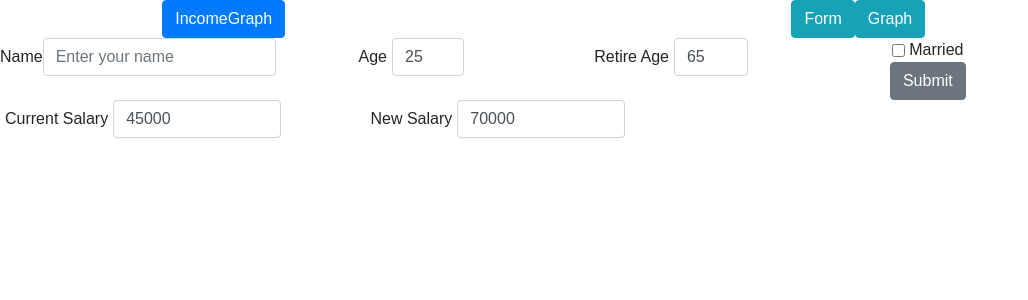
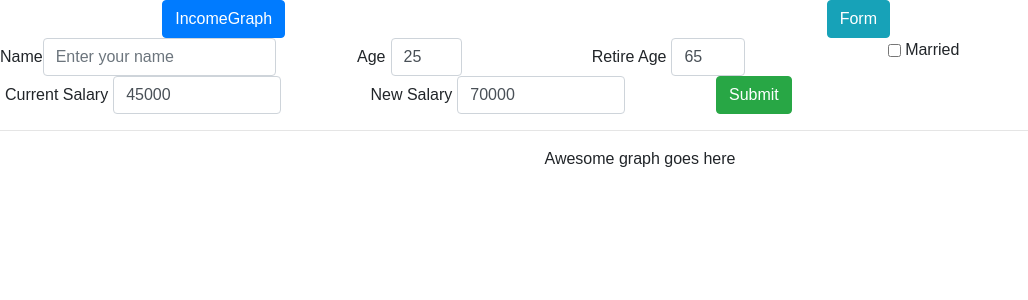
Before and after one commit to tgreenhalgh/incomeGraph, a React (Create React App) app: page /form in a window 1280 px wide. Shown: the top 300 px of the page, without its empty margins (0-1028 px from the left). Built offline with nearby package versions, Linux system fonts and the light colour scheme.

Commit message:
moves graph to same page as form

```diff
--- a/src/App.js
+++ b/src/App.js
@@ -2,7 +2,6 @@ import React, { Component } from 'react';
 import { Route } from 'react-router-dom';
 import Header from './components/Header';
 import InputForm from './components/InputForm';
-import Graph from './components/Graph';
 import './App.css';
 
 class App extends Component {
@@ -10,8 +9,6 @@ class App extends Component {
     super();
     /* prettier-ignore */
     this.state = {
-      data: [20000,21000,22000,24000,25000,26000,27000,28000,29000,30000,31000,32000,33000,34000,35000
-      ],
       userInfo: {},
     };
   }
@@ -20,8 +17,8 @@ class App extends Component {
     this.setState({ data });
   };
 
-  updateUserInfo = data => {
-    this.setState({ data });
+  updateUserInfo = userInfo => {
+    this.setState({ userInfo });
   };
 
   render() {
@@ -30,22 +27,11 @@ class App extends Component {
         <Route path="/" component={Header} />
         <Route
           exact
-          path="/graph"
-          render={props => (
-            <Graph
-              {...props}
-              handleUpdate={this.updateData}
-              data={this.state.data}
-            />
-          )}
-        />
-        <Route
-          exact
           path="/form"
           render={props => (
             <InputForm
               {...props}
-              handleUpdate={this.updateUserInfo}
+              handleUserUpdate={this.updateUserInfo}
               data={JSON.stringify(this.state.userInfo)}
             />
           )}
--- a/src/components/Header.js
+++ b/src/components/Header.js
@@ -8,10 +8,6 @@ const Header = props => {
 
   const formClick = () => {
     props.history.push('/form');
-  };
-
-  const graphClick = () => {
-    props.history.push('/graph');
   };
 
   return (
@@ -29,9 +25,6 @@ const Header = props => {
         <Button color="info" onClick={formClick}>
           Form
         </Button>
-        <Button color="info" onClick={graphClick}>
-          Graph
-        </Button>
       </div>
     </div>
   );
--- a/src/components/InputForm.js
+++ b/src/components/InputForm.js
@@ -1,6 +1,7 @@
 import React from 'react';
 /* prettier-ignore */
 import { Button, Form, FormGroup, Label, Input } from 'reactstrap';
+import Graph from './Graph';
 
 class InputForm extends React.Component {
   constructor(props) {
@@ -12,11 +13,12 @@ class InputForm extends React.Component {
       retireAge: 65,
       curIncome: 45000,
       newIncome: 70000,
-      curTaxRate: 0.2,
-      newTaxRate: 0.12,
+      curTaxRate: 0.22,
+      newTaxRate: 0.22,
       investments: 0.11,
       married: false,
       annualRaise: 0.04,
+      data: [],
     };
   }
 
@@ -70,8 +72,14 @@ class InputForm extends React.Component {
     this.setState({ curTaxRate, newTaxRate });
   };
 
+  handleFormSubmit = e => {
+    e.preventDefault();
+    this.props.handleUserUpdate(this.state);
+  };
+
   render() {
     return (
+      <React.Fragment>
         <Form inline>
           <div className="row">
             <div className="col-sm-4">
@@ -121,7 +129,6 @@ class InputForm extends React.Component {
                   Married
                 </Label>
               </FormGroup>
-            <Button>Submit</Button>
             </div>
           </div>
           <div className="row">
@@ -149,8 +156,14 @@ class InputForm extends React.Component {
                 />
               </FormGroup>
             </div>
+            <Button color="success" onClick={this.handleFormSubmit}>
+              Submit
+            </Button>
           </div>
         </Form>
+        <hr />
+        <Graph data={this.state.data} />
+      </React.Fragment>
     );
   }
 }
```
Lines whose indentation alone changed are shown as unchanged.
